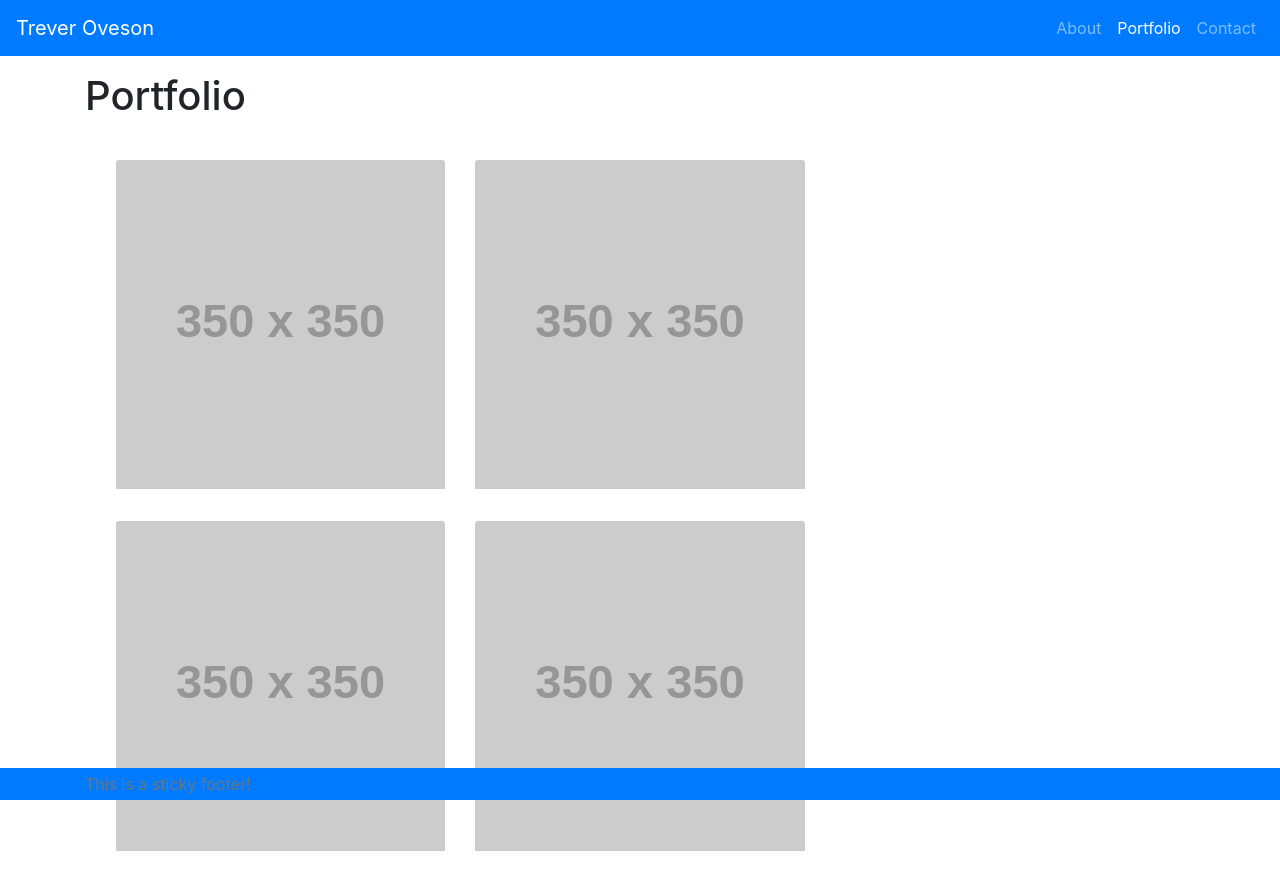
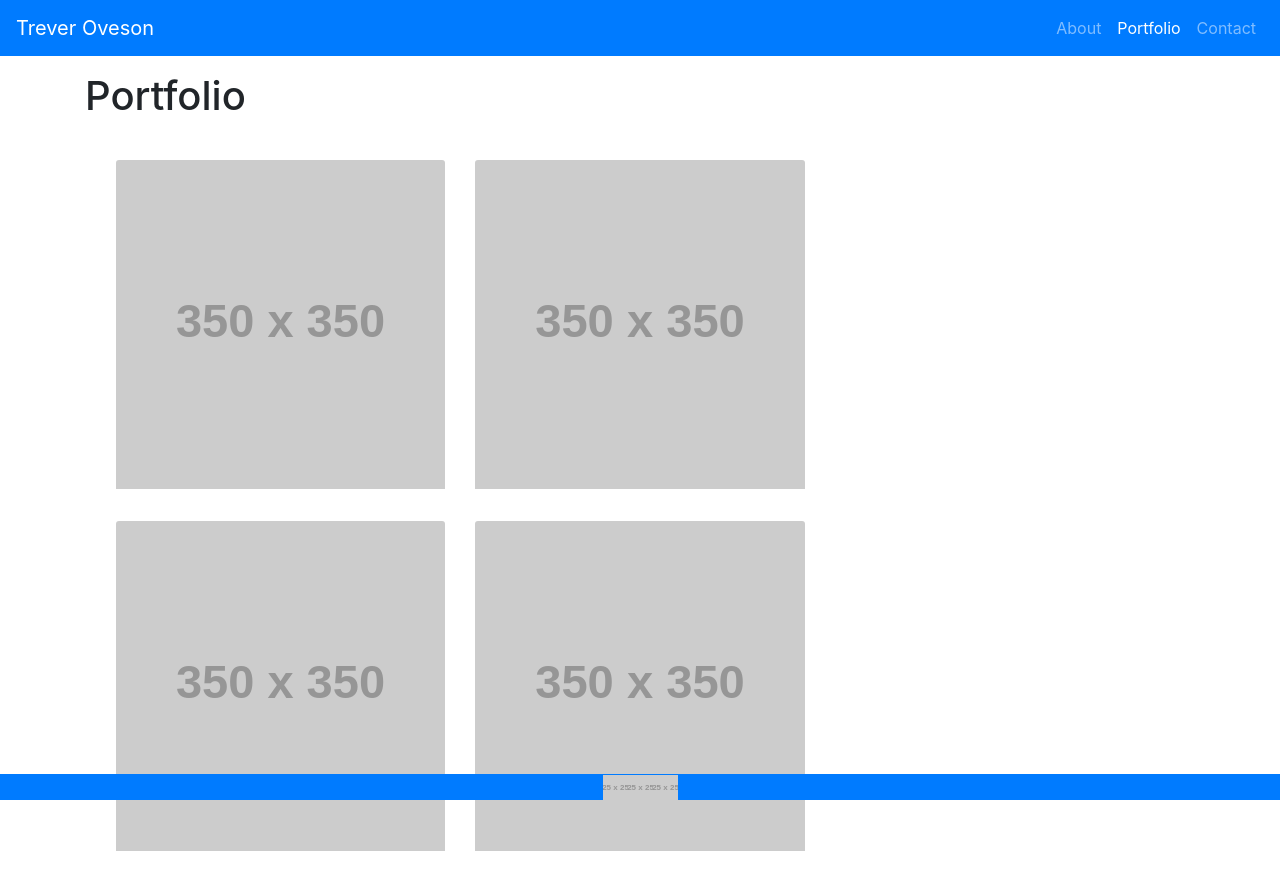
Before and after one commit to toveson/portfolio, a plain HTML site: page portfolio.html in a window 1280 px wide. Shown: the top 870 px of the page. Drawn offline with nearby package versions, Linux system fonts and the light colour scheme; placeholder pictures from the web are drawn by us.

Commit message:
added img clickable link placeholders to footer

```diff
--- a/portfolio.html
+++ b/portfolio.html
@@ -36,7 +36,7 @@
                 <h1>Portfolio</h1>
             </div>
         </div>
-       <!-- cards row 1 -->
+        <!-- cards row 1 -->
         <div class="row m-3">
             <div class="col-md-4 pb-3">
                 <img src="https://via.placeholder.com/350x350" class="card-img-top" alt="...">
@@ -44,7 +44,6 @@
             <div class="col-md-4">
                 <img src="https://via.placeholder.com/350x350" class="card-img-top" alt="...">
             </div>
-            <div class="col-md-4"></div>
         </div>
         <!-- cars row 2 -->
         <div class="row m-3">
@@ -54,7 +53,6 @@
             <div class="col-md-4">
                 <img src="https://via.placeholder.com/350x350" class="card-img-top" alt="...">
             </div>
-            <div class="col-md-4"></div>
         </div>
         <!-- cards row 3 -->
         <div class="row m-3">
@@ -63,15 +61,27 @@
             </div>
             <div class="col-md-4">
             </div>
-            <div class="col-md-4"></div>
         </div>
     </div>
     <!-- footer (sticky footer possibly matching index.html footer) -->
     <div class="fixed-bottom">
-        <footer class="footer py-1 bg-primary">
+        <footer class="footer bg-primary">
             <div class="container">
                 <span class="text-muted">
-                    This is a sticky footer!
+                    <div class="row justify-content-md-center">
+                        <!-- left img -->
+                        <a href="###">
+                            <img src="https://via.placeholder.com/25" alt="###">
+                        </a>
+                        <!-- center img -->
+                        <a href="###">
+                            <img src="https://via.placeholder.com/25" alt="###">
+                        </a>
+                        <!-- right img -->
+                        <a href="###">
+                            <img src="https://via.placeholder.com/25" alt="###">
+                        </a>
+                    </div>
                 </span>
             </div>
         </footer>
```
Also changed, not shown: contact.html (+15 -2 lines), index.html (+16 -3 lines).
